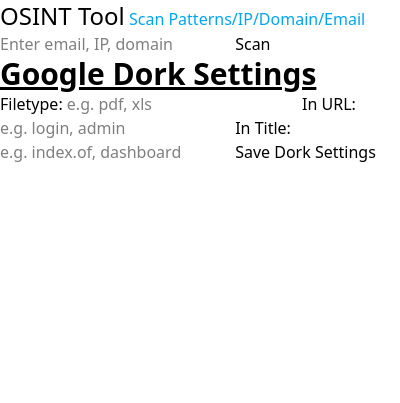
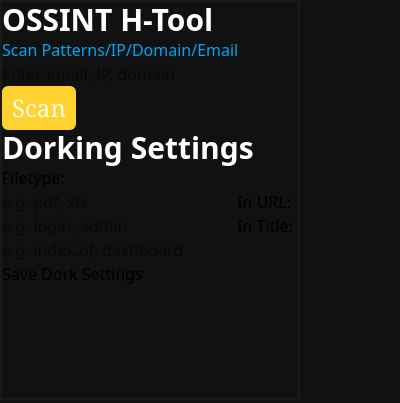
Before and after one commit to JakeOJeff/OSSint, a browser extension: page popup.html in a window 400 px wide. Drawn offline with Linux system fonts and the light colour scheme.

Commit message:
Style Changes

```diff
--- a/popup.html
+++ b/popup.html
@@ -3,16 +3,21 @@
     <head>
         <title>OSSint</title>
         <link href="./src/output.css" rel="stylesheet">
+        <link href="style.css" rel="stylesheet">
+
     </head>
     <body>
-        <span class="text-2xl font-medium">OSINT Tool</span>
+        <span class="text-3xl font-bold text-white">OSSINT H-Tool</span>
+        <br>
         <span class="font-medium text-sky-500">Scan Patterns/IP/Domain/Email</span>
 
         <input type="text" id="input" placeholder="Enter email, IP, domain" />
-        <button id="lookup">Scan</button>
+        <button class="p-1 pr-2 pl-2 transition delay-150 duration-300 ease-in-out hover:-translate-y-0.5 text-2xl
+         rounded-md border-2 bg-amber-300 hover:bg-amber-50 border-amber-300 hover:border-amber-50
+          text-amber-50 hover:text-amber-300 font-serif" id="lookup">Scan</button>
         <div id="results"></div>
 
-        <h3 class="text-3xl font-bold underline" >Google Dork Settings</h3>
+        <h3 class="text-3xl font-bold text-white" >Dorking Settings</h3>
 
         <label>
             Filetype:
--- a/style.css
+++ b/style.css
@@ -1,5 +1,11 @@
 
-
+ html
+{
+    width: 300px;  /* max: 800px */
+    height: 400px; /* max: 600px */
+        border: 2px solid rgb(26, 26, 26);
+    background-color: rgb(17, 17, 17);
+}
 /* body {
       font-family: sans-serif;
       padding: 10px;
```
Also changed, not shown: src/output.css.
